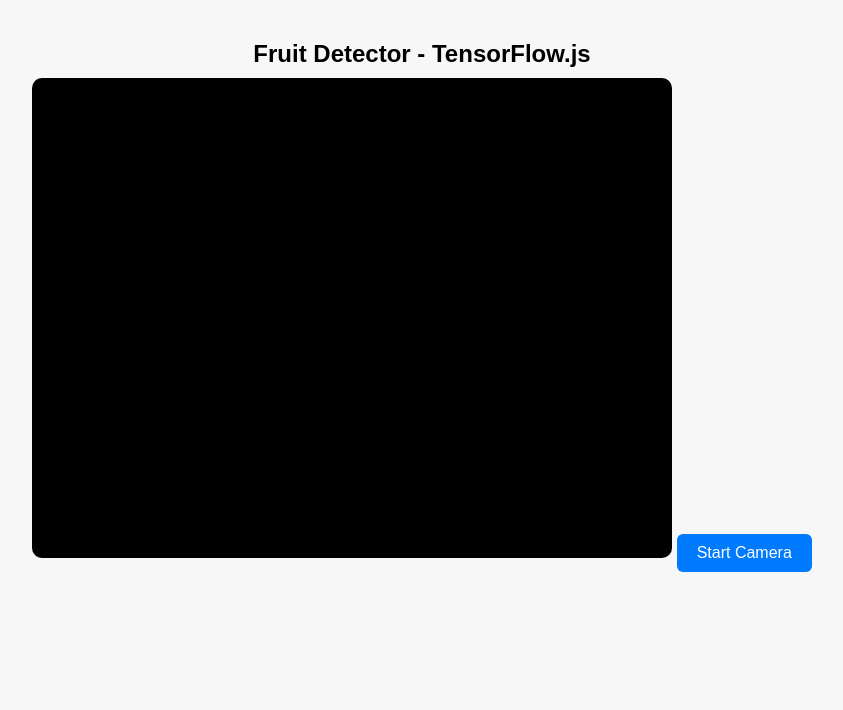
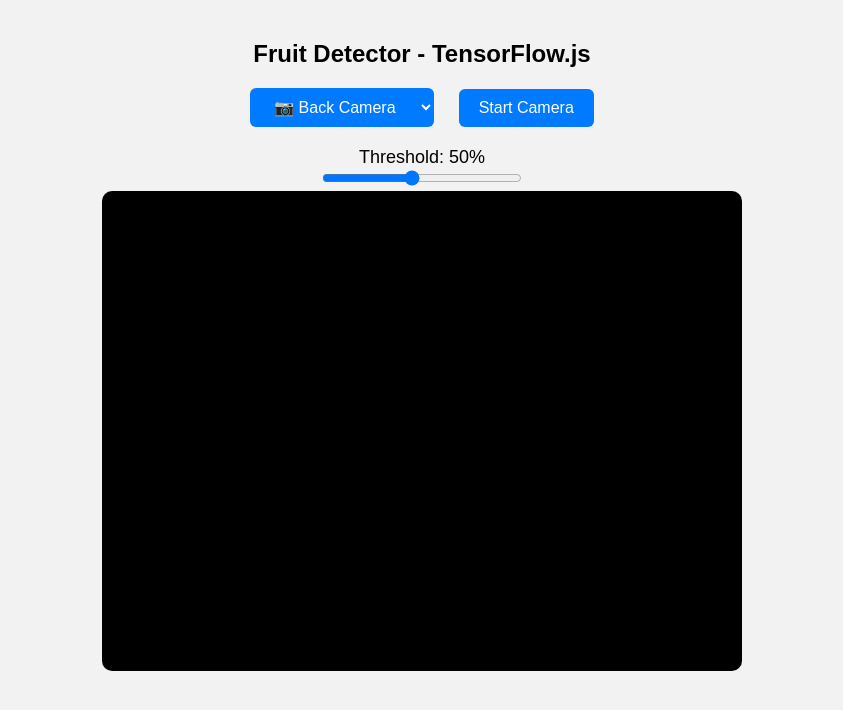
Before and after one commit to septianartstudio6-dev/fruits_yolo_v2, a plain HTML site: page index.html in a window 1280 px wide. Shown: the whole page, without its empty margins (218-1061 px from the left). Drawn offline with Linux system fonts and the light colour scheme.

Commit message:
Update index.html

```diff
--- a/index.html
+++ b/index.html
@@ -10,7 +10,7 @@
 <style>
     body {
         font-family: Arial, sans-serif;
-        background: #f7f7f7;
+        background: #f2f2f2;
         margin: 0;
         padding: 20px;
         text-align: center;
@@ -38,9 +38,9 @@
         margin-bottom: 10px;
     }
 
-    button {
+    button, select {
         padding: 10px 20px;
-        margin-top: 15px;
+        margin: 10px;
         border: none;
         background: #007bff;
         color: white;
@@ -49,8 +49,17 @@
         cursor: pointer;
     }
 
-    button:hover {
+    button:hover, select:hover {
         background: #0056b3;
+    }
+
+    #thresholdBox {
+        margin-top: 10px;
+        font-size: 18px;
+    }
+
+    input[type="range"] {
+        width: 200px;
     }
 </style>
 </head>
@@ -58,12 +67,24 @@
 
 <h2>Fruit Detector - TensorFlow.js</h2>
 
+<!-- Camera options -->
+<select id="cameraSelect">
+    <option value="environment">📷 Back Camera</option>
+    <option value="user">🤳 Front Camera</option>
+</select>
+
+<button onclick="startCamera()">Start Camera</button>
+
+<div id="thresholdBox">
+    Threshold: <span id="thVal">50</span>%
+    <br>
+    <input type="range" id="threshold" min="10" max="100" value="50" oninput="updateThreshold()">
+</div>
+
 <div id="container">
     <video id="video" autoplay playsinline></video>
     <canvas id="canvas" width="640" height="480"></canvas>
 </div>
-
-<button onclick="startCamera()">Start Camera</button>
 
 <script>
 /* ===========================
@@ -73,21 +94,32 @@
 const modelUrl = "https://vkduvjyfrrjlckkk.public.blob.vercel-storage.com/model.json";
 
 let model;
+let threshold = 0.5;
 
-// Ambil class names dari metadata Anda
+// Class names from your metadata.yaml
 const classNames = [
     "Alpukat","Anggur","Apel","Apel Hijau","Jeruk","Lemon","Mangga",
     "Melon","Nanas","Pepaya","Pir","Pisang","Rambutan","Salak",
     "Semangka","Stroberi"
 ];
 
+function updateThreshold() {
+    const val = document.getElementById("threshold").value;
+    threshold = val / 100;
+    document.getElementById("thVal").innerText = val;
+}
 
 /* ===========================
-   2. Start Camera
+   2. Start Camera (front/back)
    =========================== */
 async function startCamera() {
     const video = document.getElementById("video");
-    const stream = await navigator.mediaDevices.getUserMedia({ video: true });
+    const cameraMode = document.getElementById("cameraSelect").value;
+
+    const stream = await navigator.mediaDevices.getUserMedia({
+        video: { facingMode: cameraMode }
+    });
+
     video.srcObject = stream;
 
     video.onloadedmetadata = () => {
@@ -97,7 +129,7 @@ async function startCamera() {
 
     if (!model) {
         model = await tf.loadGraphModel(modelUrl);
-        console.log("Model Loaded !");
+        console.log("Model Loaded");
     }
 }
 
@@ -113,7 +145,6 @@ async function runDetection() {
     const detectFrame = async () => {
         if (!model) return requestAnimationFrame(detectFrame);
 
-        // Preprocess
         const input = tf.tidy(() => {
             return tf.browser.fromPixels(video)
                 .resizeBilinear([640, 640])
@@ -121,23 +152,22 @@ async function runDetection() {
                 .div(255.0);
         });
 
-        // Predict
         let predictions = await model.executeAsync(input);
 
-        const boxes = predictions[0].arraySync()[0];  // [N,4]
-        const scores = predictions[1].arraySync()[0]; // [N]
-        const labels = predictions[2].arraySync()[0]; // [N]
+        const boxes = predictions[0].arraySync()[0];
+        const scores = predictions[1].arraySync()[0];
+        const labels = predictions[2].arraySync()[0];
 
         tf.dispose(predictions);
         tf.dispose(input);
 
-        // Draw Video
+        // Draw video frame
         ctx.clearRect(0, 0, canvas.width, canvas.height);
         ctx.drawImage(video, 0, 0, canvas.width, canvas.height);
 
-        // Draw Detection Results
+        // Draw detection
         for (let i = 0; i < scores.length; i++) {
-            if (scores[i] < 0.5) continue; // threshold
+            if (scores[i] < threshold) continue;
 
             const [ymin, xmin, ymax, xmax] = boxes[i];
 
@@ -148,15 +178,13 @@ async function runDetection() {
 
             const className = classNames[labels[i]];
 
-            // Box
             ctx.strokeStyle = "red";
             ctx.lineWidth = 3;
             ctx.strokeRect(x, y, width, height);
 
-            // Label box
             ctx.fillStyle = "red";
             ctx.font = "18px Arial";
-            ctx.fillText(className + " (" + (scores[i]*100).toFixed(1) + "%)", x + 5, y + 20);
+            ctx.fillText(className + " (" + (scores[i] * 100).toFixed(1) + "%)", x + 5, y + 20);
         }
 
         requestAnimationFrame(detectFrame);
@@ -164,7 +192,7 @@ async function runDetection() {
 
     detectFrame();
 }
+</script>
 
-</script>
 </body>
 </html>
```
